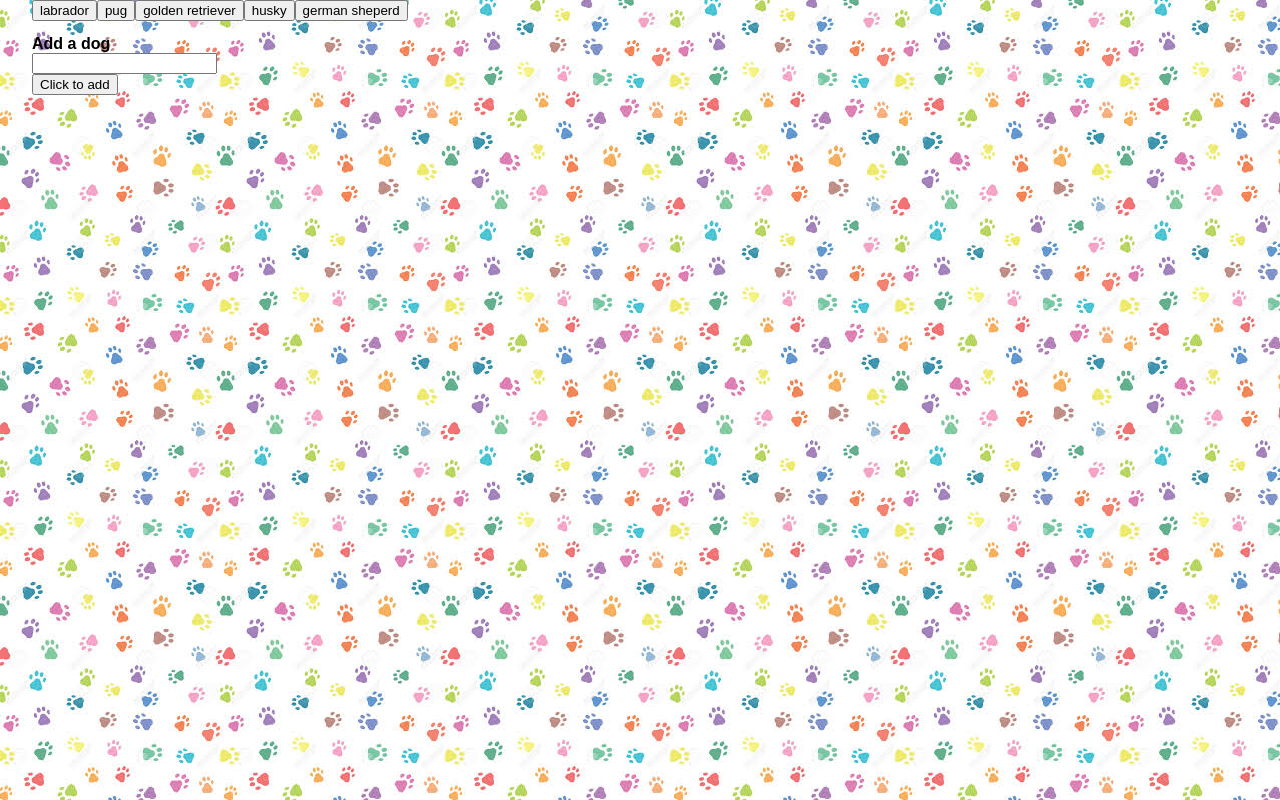
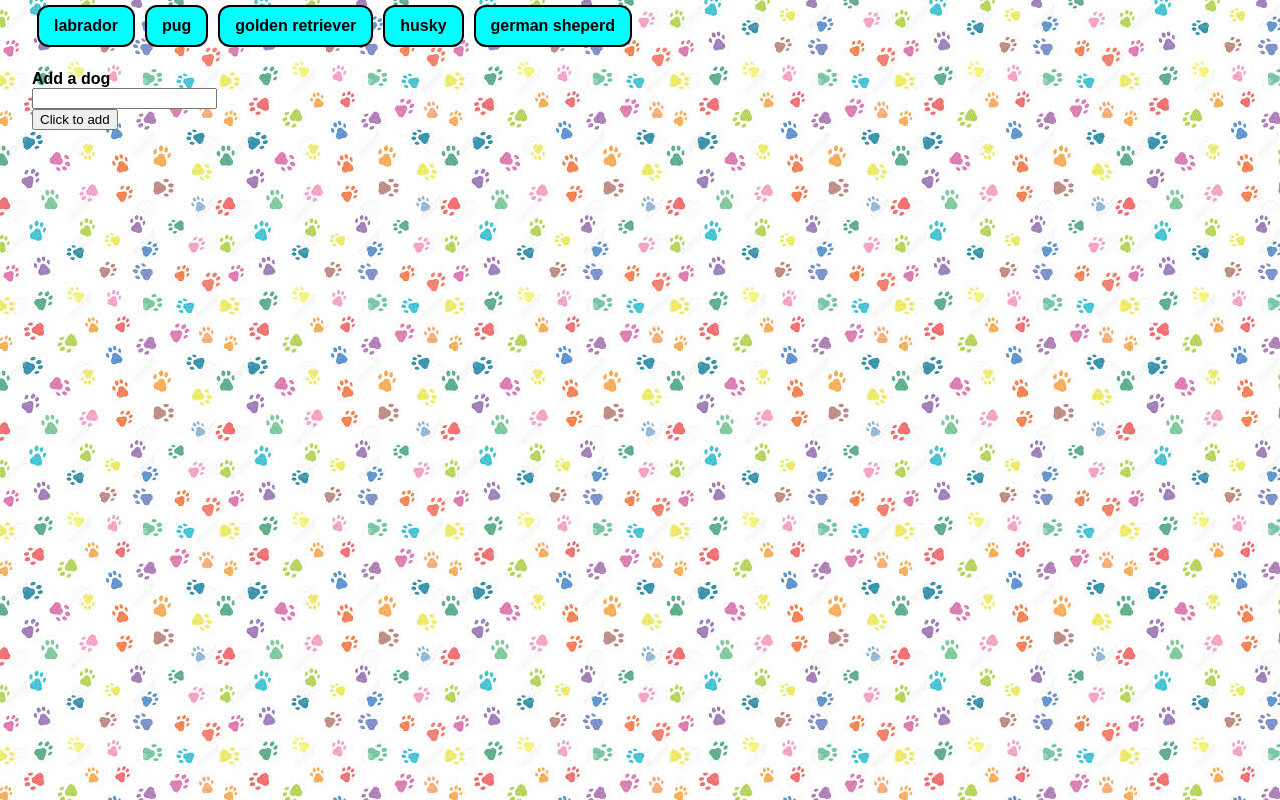
Before and after one commit to lsalazar2/dog-giphy, a plain HTML site: page index.html in a window 1280 px wide. Drawn offline with nearby package versions, Linux system fonts and the light colour scheme.

Commit message:
updated button style

```diff
--- a/css/dog.css
+++ /dev/null
@@ -1,4 +0,0 @@
-.dog{
-    font: white;
-
-}
--- a/css/style.css
+++ b/css/style.css
@@ -1,19 +1,46 @@
-.dog{
-    font: white;
+p {
+    font: black;
+    font-family: arial, sans-serif;
+    font-weight: bold;
+    font-size: 16px;
+}
+
+.dog-text {
+    font: arial, sans-serif;
+    font-weight: bold;
+    font-size: 16px;
+}
+
+#dogs{
+    font: 16px white;
     background-color: aqua;
     padding: 8px;
     height: 10px;
+    border-radius: 90%;
 }
 
 
-#dog-form{
-  font: black;
-  font-size: 16px;
-  font-weight: bold;
+.container{
+    float: left;
+    width: 33%;
+    padding: 50px;
 }
 
-#buttons-view{
-
+button {
+    background-color: aqua;
+    color: black;
+    border: 2px solid black;
+    border-radius: 12px;
+    transition-duration: 0.3s;
+    text-align: center;
+    display: inline-block;
+    font-size: 16px;
+    font-weight: bold;
+    padding: 10px 15px;
+    margin: 5px;
+}
+button:hover {
+    background-color: darkcyan;
 }
 
 body {
@@ -22,5 +49,5 @@ body {
     margin: 0 auto;
     padding: 0;
     font-family: 'Arial', 'Helvetica Neue', Helvietica, sans-serif;
-    font-size: 12px;
+    font-size: 16px;
  }
--- a/index.html
+++ b/index.html
@@ -14,15 +14,17 @@
 
   <div id="buttons-view"> Button Area </div> <br>
 
-  <form id = "dog-form">
-    <label for= "dog-input">Add a dog</label><br>
+  <div class="dog-text">
+    <form id="dog-form">
+      <label for="dog-input">Add a dog</label><br>
       <input type="text" id="dog-input"><br>
       <input id="add-dog" type="submit" value="Click to add">
     </form>
-  <br>
-  <br>
+  </div>
 
-<div class = "gif-area" id = "gifs">
+  <div class="gif-area">
+    <div class="container" id="gifs">
+    </div>
   </div>
 
   <script type="text/javascript" src="javascript/javascript.js">
--- a/javascript/javascript.js
+++ b/javascript/javascript.js
@@ -14,10 +14,11 @@ $(document).ready(function () {
             url: queryURL,
             method: "GET"
         }).then(function (response) {
-            console.log(response);
-            console.log(queryURL);
+
             // Constructing HTML containing the dog gif & rating
             var results = response.data;
+            //clear out the gifs previous data entry
+            $("#gifs").empty();
 
             for (i = 0; i < results.length; i++) {
                 //Display gif rating
@@ -26,6 +27,7 @@ $(document).ready(function () {
                 var dogDiv = $("<div>");
 
                 var dogImage = $("<img>");
+
                 dogImage.addClass("pictures");
                 dogImage.attr("src", results[i].images.fixed_height_still.url);
                 dogImage.attr("data-still", results[i].images.fixed_height_still.url);
@@ -37,6 +39,7 @@ $(document).ready(function () {
 
                 //add rating
                 dogDiv.append(p);
+
                 //Prepend dogDiv to the HTMLpage in the "gifs area"
                 $("#gifs").prepend(dogDiv);
             }
@@ -72,7 +75,6 @@ $(document).ready(function () {
         }
     }
 
-
     // This function adds dog type button to screen
     $("#add-dog").on("click", function (event) {
         event.preventDefault();
@@ -82,7 +84,6 @@ $(document).ready(function () {
 
         // Adding the dog from the textbox to our array
         dogType.push(dog);
-        console.log("dogType added:" + dogType);
 
         //Calling renderButtons which handles the processing of our movie array
         renderButtons();
```
Also changed, not shown: 1 other file. Lines whose indentation alone changed are shown as unchanged.
